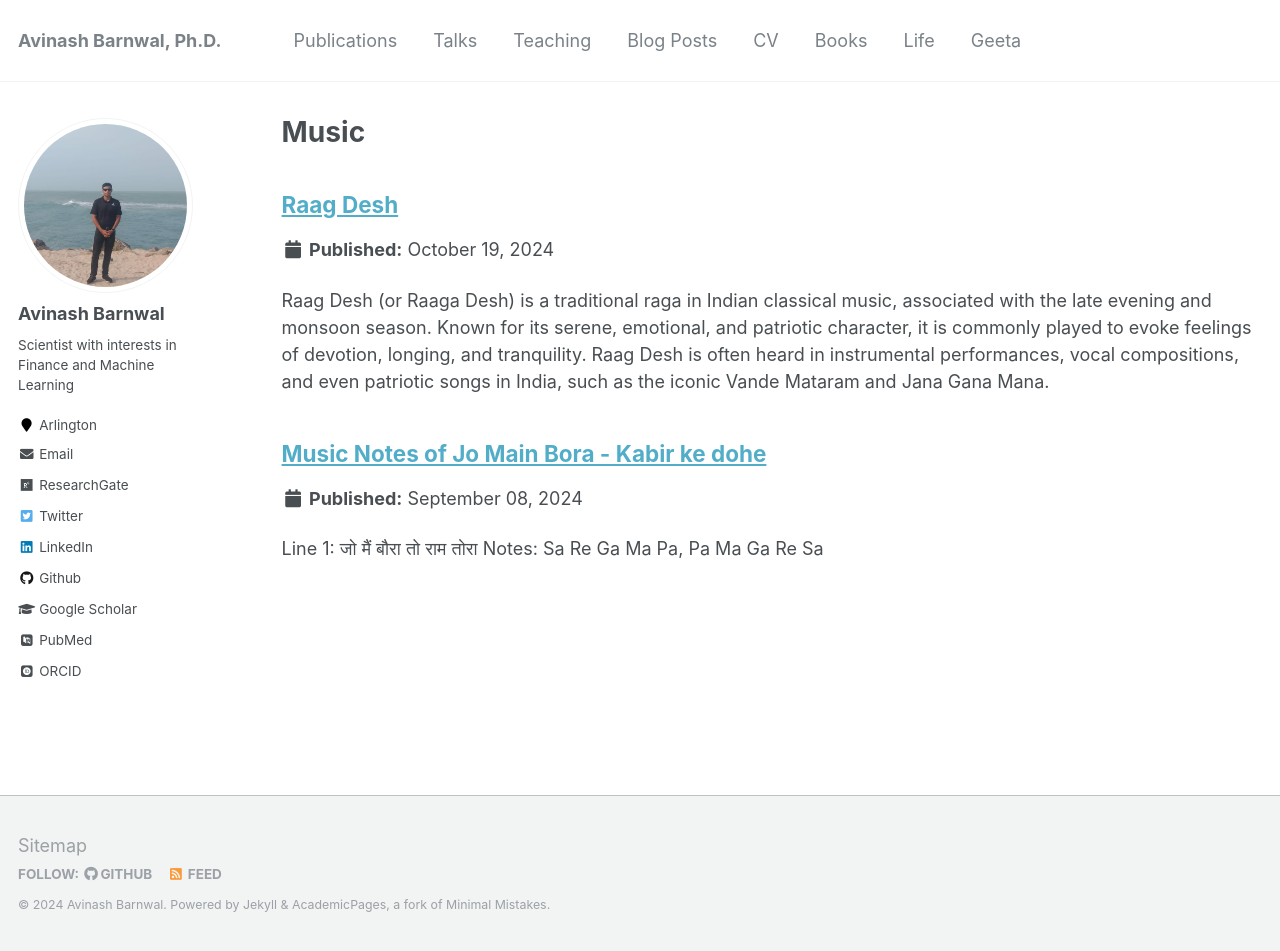
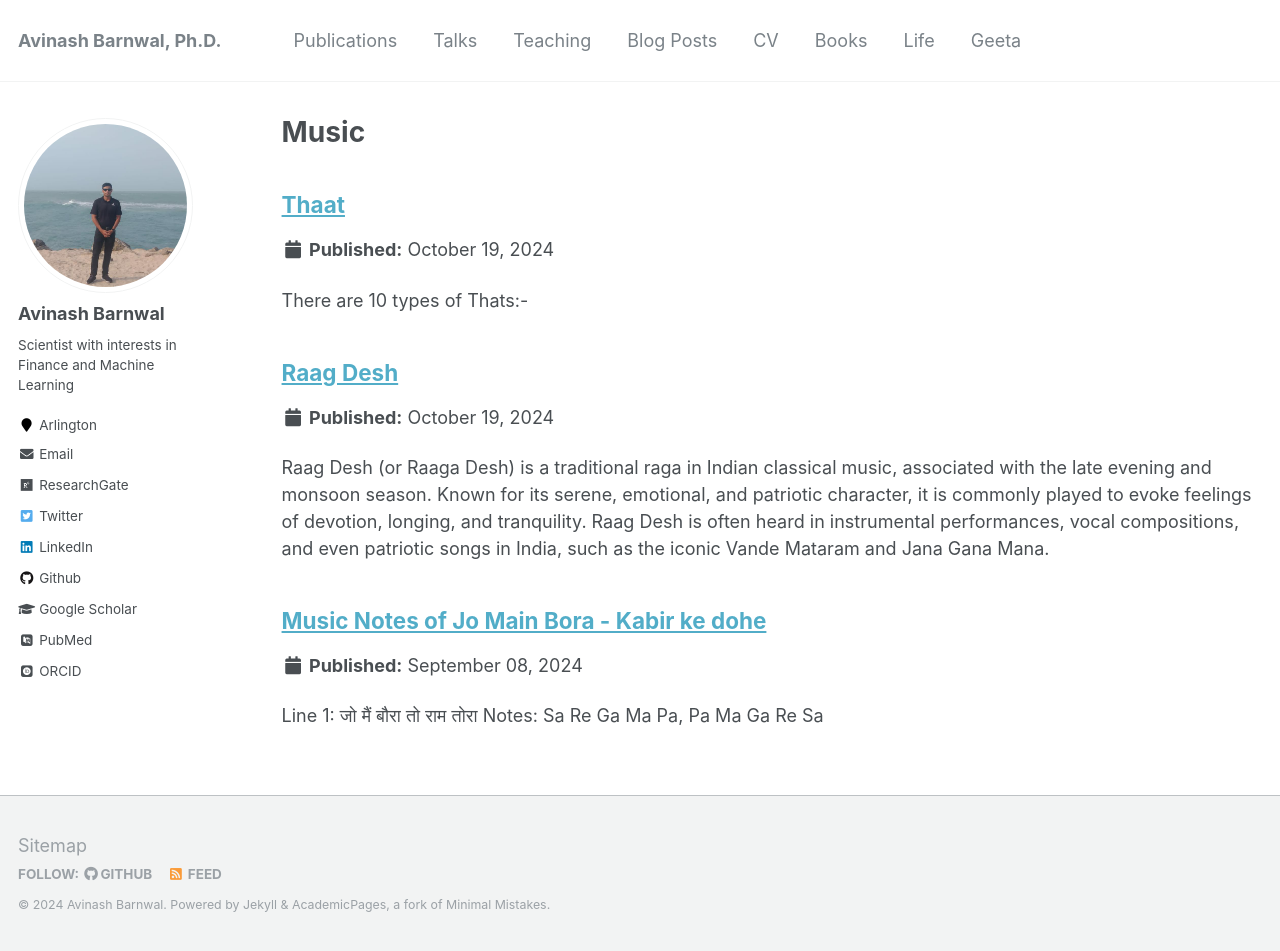
Before and after one commit to avinashbarnwal/avinashbarnwal.github.io, a Jekyll site: the page built from _pages/music.html, in a window 1280 px wide and 951 px high. Built offline with Jekyll 4.4.1, drawn with Linux system fonts in a browser that asks for light colours; some web fonts are replaced.

Commit message:
Update thaat.md

```diff
--- a/_music/thaat.md
+++ b/_music/thaat.md
@@ -1,3 +1,12 @@
+---
+title: "Thaat"
+collection: music
+type: "Non-Fictional"
+permalink: /music/thaat
+date: 2024-10-19
+---
+
+
 There are 10 types of Thats:-
 
 - **Bilawal** (Sudh Swara)
```
